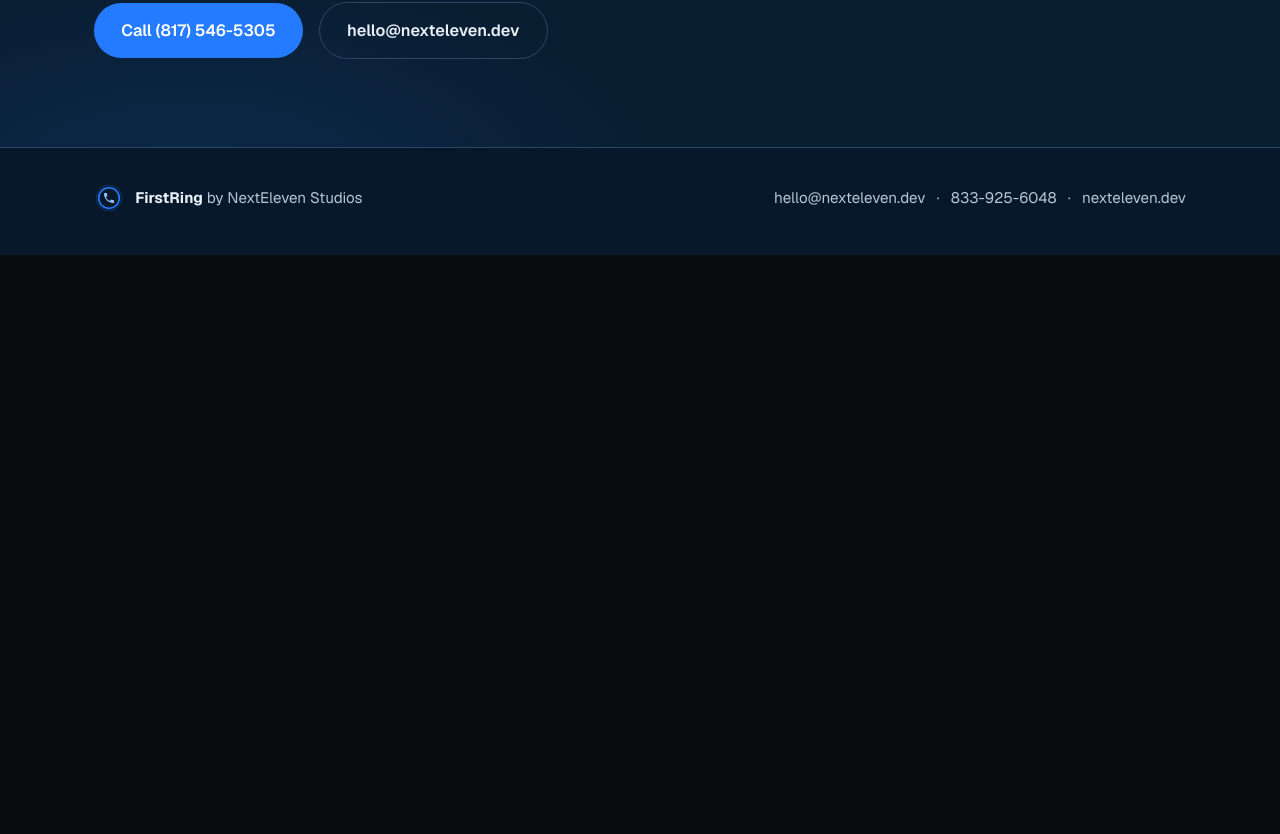
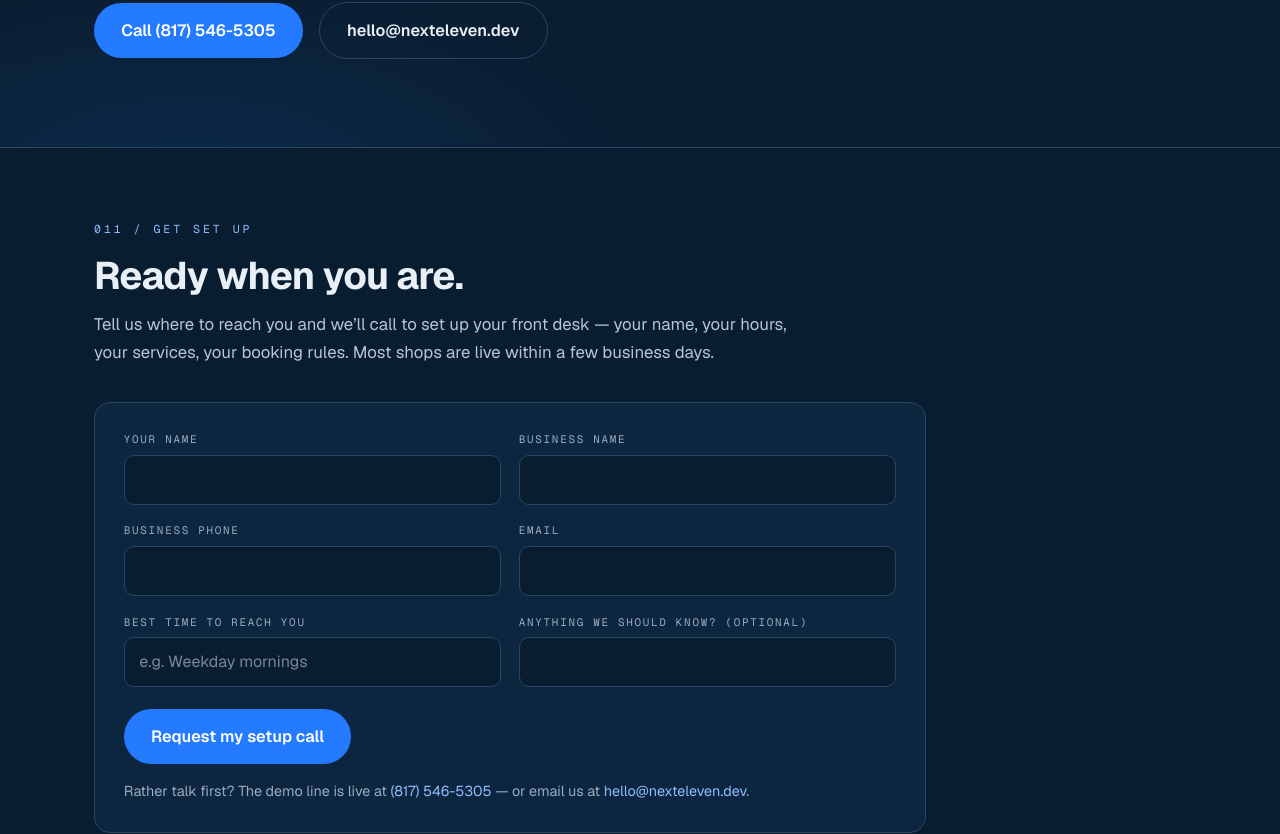
Before and after one commit to seanebones-lang/nexteleven-web, a Next.js app: page /frontdesk in a window 1280 px wide. Shown: the part 10655-11489 px from the top of the page. Before the commit the page ends 10910 px from the top, so only its background shows below. Built offline with nearby package versions, Linux system fonts and the light colour scheme.

Commit message:
Add FirstRing intake form to /frontdesk (Web3Forms backend) (#71)

```diff
--- a/src/app/frontdesk/frontdesk.module.css
+++ b/src/app/frontdesk/frontdesk.module.css
@@ -890,3 +890,59 @@
     grid-template-columns: repeat(2, 1fr);
   }
 }
+
+/* ---------- intake form (STAGED — ships with the form) ---------- */
+
+.intakeForm {
+  background: var(--panel);
+  border: 1px solid var(--line);
+  border-radius: 16px;
+  padding: 1.8rem;
+  max-width: 52rem;
+}
+
+.formGrid {
+  display: grid;
+  grid-template-columns: 1fr 1fr;
+  gap: 1.1rem;
+  margin-bottom: 1.4rem;
+}
+
+.formField {
+  display: flex;
+  flex-direction: column;
+  gap: 0.45rem;
+}
+
+.formField span {
+  font-family: var(--font-mono), Consolas, monospace;
+  font-size: 0.68rem;
+  letter-spacing: 0.16em;
+  text-transform: uppercase;
+  color: var(--muted);
+}
+
+.formField input {
+  background: var(--ink);
+  border: 1px solid var(--line);
+  border-radius: 10px;
+  color: var(--text);
+  font: inherit;
+  font-size: 1rem;
+  padding: 0.75rem 0.9rem;
+}
+
+.formField input:focus {
+  outline: 2px solid var(--accent);
+  outline-offset: 1px;
+}
+
+.honeypot {
+  display: none;
+}
+
+@media (max-width: 640px) {
+  .formGrid {
+    grid-template-columns: 1fr;
+  }
+}
--- a/src/app/frontdesk/page.tsx
+++ b/src/app/frontdesk/page.tsx
@@ -824,6 +824,72 @@ export default function FrontDeskPage() {
           </div>
         </div>
       </section>
+
+      {/* ---------- 11 · Get set up (intake form) ---------- */}
+      <section className={styles.section} id="setup">
+        <div className={styles.wrap}>
+          <p className={styles.kicker}>011 / Get set up</p>
+          <h2 className={styles.sectionTitle}>Ready when you are.</h2>
+          <p className={styles.sectionLede}>
+            Tell us where to reach you and we&rsquo;ll call to set up your front desk — your
+            name, your hours, your services, your booking rules. Most shops are live within a
+            few business days.
+          </p>
+          <form
+            className={styles.intakeForm}
+            action="https://api.web3forms.com/submit"
+            method="POST"
+          >
+            {/* Web3Forms access key is public by design (it is an alias for the recipient inbox).
+                Get it by registering hello@nexteleven.dev at web3forms.com — the key arrives by email (hello@ forwards to the company inbox).
+                Replace WEB3FORMS_ACCESS_KEY below with that key before shipping. */}
+            <input type="hidden" name="access_key" value="c5d08d8b-c027-4d2b-bca5-518fb8b9a61f" />
+            <input type="hidden" name="subject" value="FirstRing — new setup request from nexteleven.dev/frontdesk" />
+            <input type="hidden" name="from_name" value="nexteleven.dev/frontdesk" />
+            <input type="checkbox" name="botcheck" className={styles.honeypot} tabIndex={-1} autoComplete="off" aria-hidden="true" />
+            <div className={styles.formGrid}>
+              <label className={styles.formField}>
+                <span>Your name</span>
+                <input type="text" name="name" required autoComplete="name" />
+              </label>
+              <label className={styles.formField}>
+                <span>Business name</span>
+                <input type="text" name="business" required autoComplete="organization" />
+              </label>
+              <label className={styles.formField}>
+                <span>Business phone</span>
+                <input type="tel" name="phone" required autoComplete="tel" />
+              </label>
+              <label className={styles.formField}>
+                <span>Email</span>
+                <input type="email" name="email" required autoComplete="email" />
+              </label>
+              <label className={styles.formField}>
+                <span>Best time to reach you</span>
+                <input type="text" name="best_time" required placeholder="e.g. Weekday mornings" />
+              </label>
+              <label className={styles.formField}>
+                <span>Anything we should know? (optional)</span>
+                <input type="text" name="notes" />
+              </label>
+            </div>
+            <button type="submit" className={styles.ctaPrimary} style={{ border: "none", cursor: "pointer" }}>
+              Request my setup call
+            </button>
+            <p className={styles.audioNote}>
+              Rather talk first? The demo line is live at{" "}
+              <a href={DEMO_TEL} style={{ color: "var(--accent-light)" }}>
+                (817) 546-5305
+              </a>{" "}
+              — or email us at{" "}
+              <a href="mailto:hello@nexteleven.dev" style={{ color: "var(--accent-light)" }}>
+                hello@nexteleven.dev
+              </a>
+              .
+            </p>
+          </form>
+        </div>
+      </section>
     </>
   );
 }
```
Also changed, not shown: .gitguardian.yaml (added).
